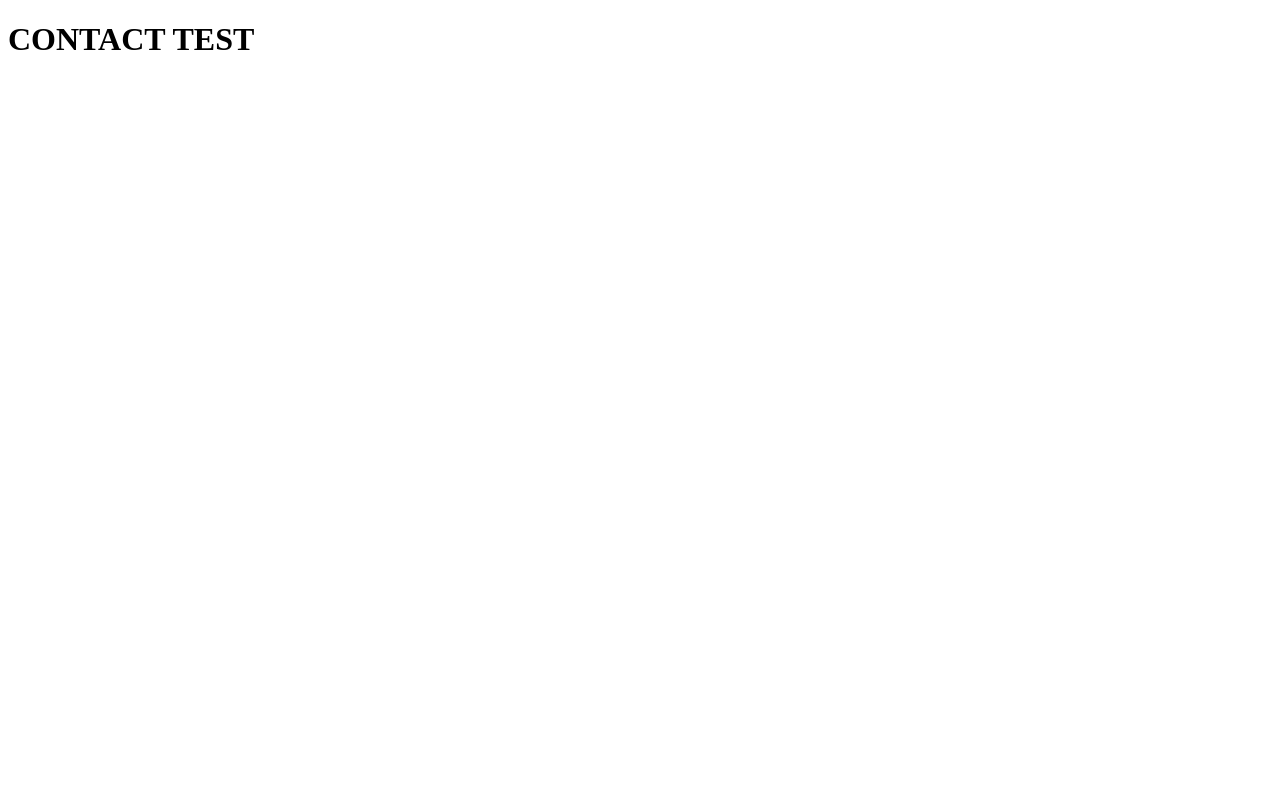
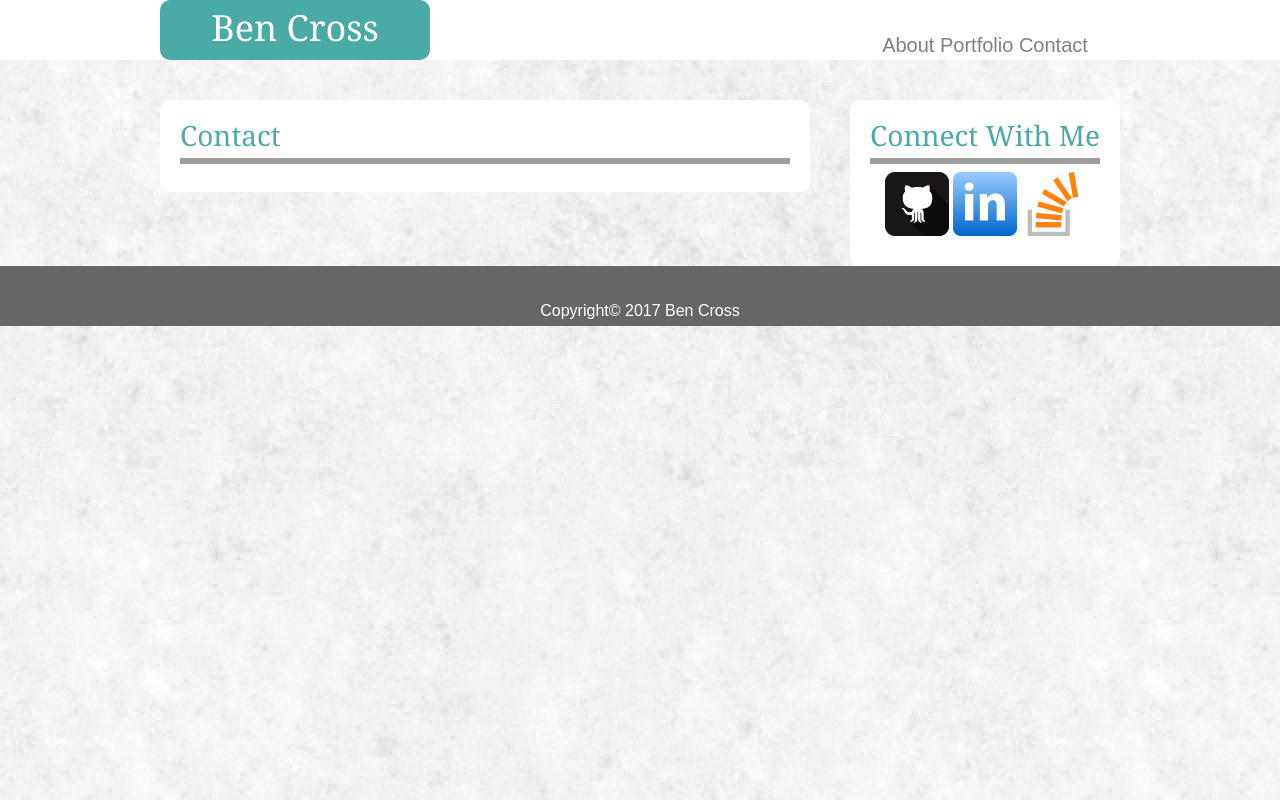
Before and after one commit to txbikeguy/Basic-Portfolio, a plain HTML site: page contact.html in a window 1280 px wide. Drawn offline with Linux system fonts and the light colour scheme; grey boxes are pictures that could not be loaded.

Commit message:
css link fix

```diff
--- a/Assets/CSS/style.css
+++ b/Assets/CSS/style.css
@@ -105,3 +105,9 @@ a {
 	padding-top: 30px;
 	width: 100%;
 }
+
+hr.style11 {
+	height: 6px;
+	background: url(http://ibrahimjabbari.com/english/images/hr-11.png) repeat-x 0 0;
+    border: 0;
+}
--- a/contact.html
+++ b/contact.html
@@ -2,9 +2,48 @@
 <html lang="en">
 <head>
 	<meta charset="UTF-8">
-	<title>Contact Page</title>
+	<title>"Portfolio Index</title>
+	<link rel="stylesheet" type="text/css" href="assets/css/reset.css">
+	<link rel="stylesheet" type="text/css" href="assets/css/style.css">
+
 </head>
+
 <body>
-	<h1>CONTACT TEST</h1>
+
+	<header>
+		<div id="header">
+			<h1>Ben Cross</h1>
+				<div id="nav">
+					<a href="#">About</a>
+					<a href="portfolio.html">Portfolio</a>
+					<a href="contact.html">Contact</a>
+				</div>
+		</div>
+	</header>
+
+	<div id="main">
+		<div id="about">
+
+			<h2>Contact</h2>
+
+			<hr class="style11">
+
+		</div>
+
+		<div id="connect">
+			<h2>Connect With Me</h2>
+
+			<hr class="style11">
+
+			<a href="#" target="_blank"><img src="Assets/Images/github.png" alt="GitHub"></a>
+			<a href="#" target="_blank"><img src="Assets/Images/linkedin.png" alt="LinkedIn"></a>
+			<a href="#" target="_blank"><img src="Assets/Images/stack.png" alt="Stack Overflow"></a>
+		</div>
+	</div>
+
+	<div id="footer">
+		<footer>Copyright&copy; 2017 Ben Cross</footer>
+	</div>
+
 </body>
 </html>
```
Also changed, not shown: index.html (+9 -4 lines).
